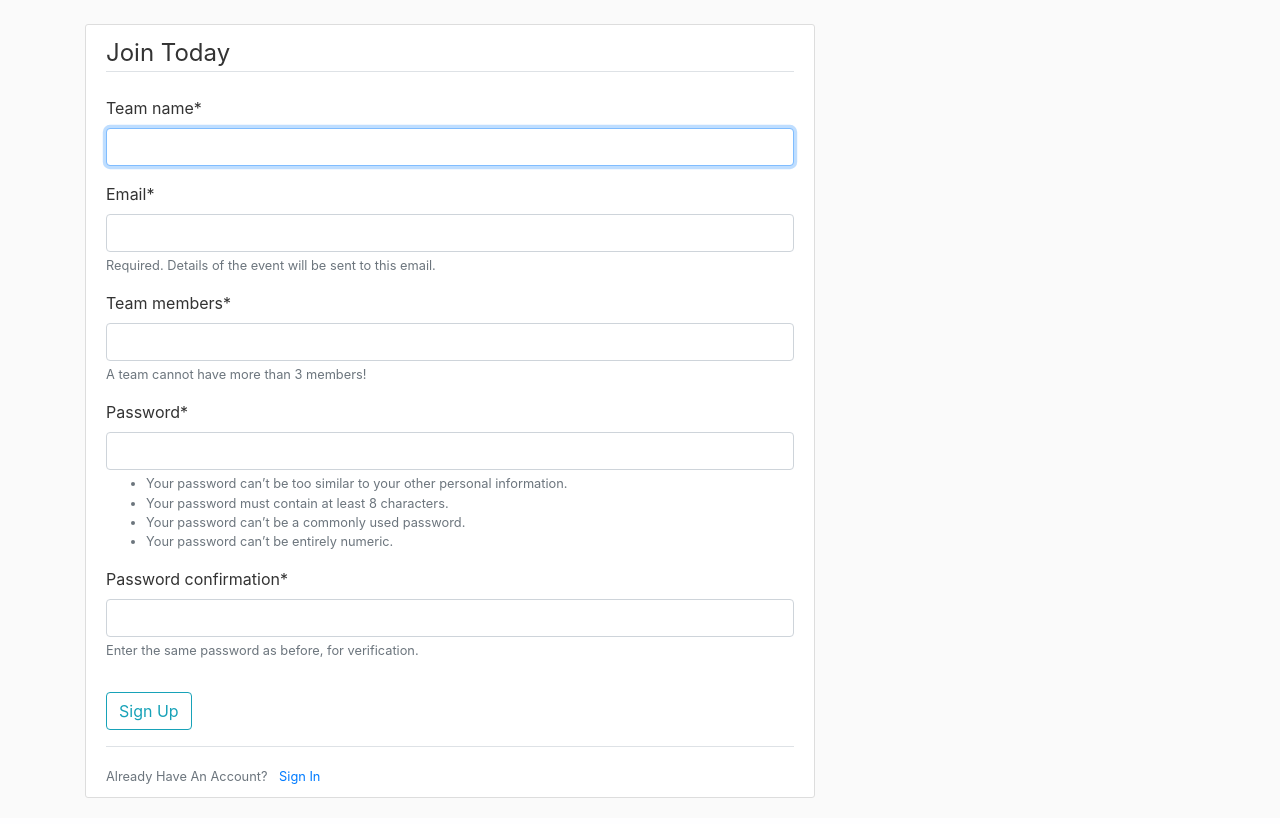
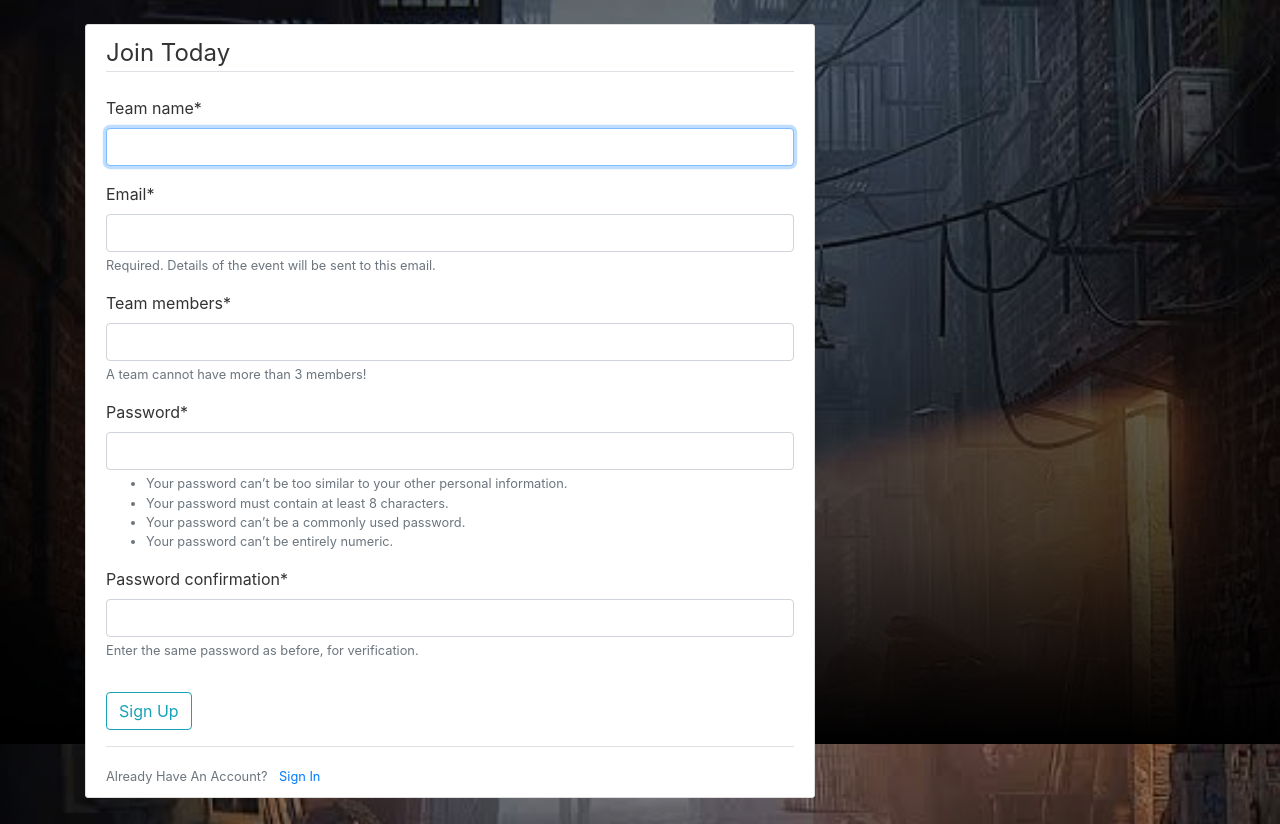
Before and after one commit to parthrr510/Ab, a Django app: page /register/ in a window 1280 px wide. Shown: the part 56-880 px from the top of the page. Before the commit the page ends 854 px from the top, so only its background shows below. Run offline with Django 3.2, Linux system fonts and the light colour scheme; some libraries are stand-ins or nearby versions.

Commit message:
background image fixed

```diff
--- a/users/static/users/main.css
+++ b/users/static/users/main.css
@@ -1,7 +1,22 @@
 body {
-  background: #fafafa;
+  /* background: black; */
+  position: relative;
+  width: auto;
+  height: 100vh;
   color: #333333;
   margin-top: 5rem;
+  background: linear-gradient(
+      to bottom,
+      rgba(0, 0, 0, 0.3) 0%,
+      rgba(0, 0, 0, 0.7) 75%,
+      #000000 100%
+    ),
+    url("./crisis_d.jpeg");
+  background-position: center;
+  background-repeat: no-repeat;
+  background-attachment: fixed;
+  background-size: cover;
+  background-color: black;
 }
 
 h1,
```
Also changed, not shown: users/static/users/crisis_d.jpeg (added), 1 other file.
